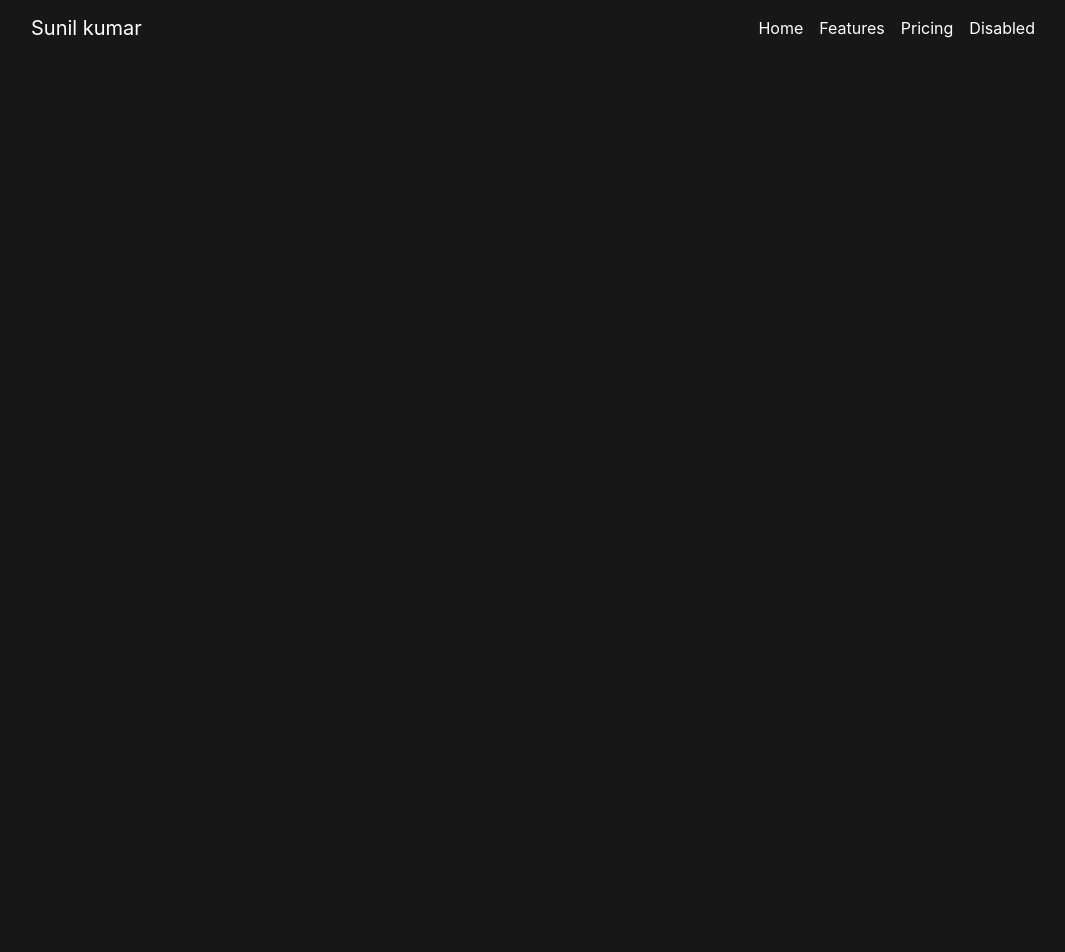
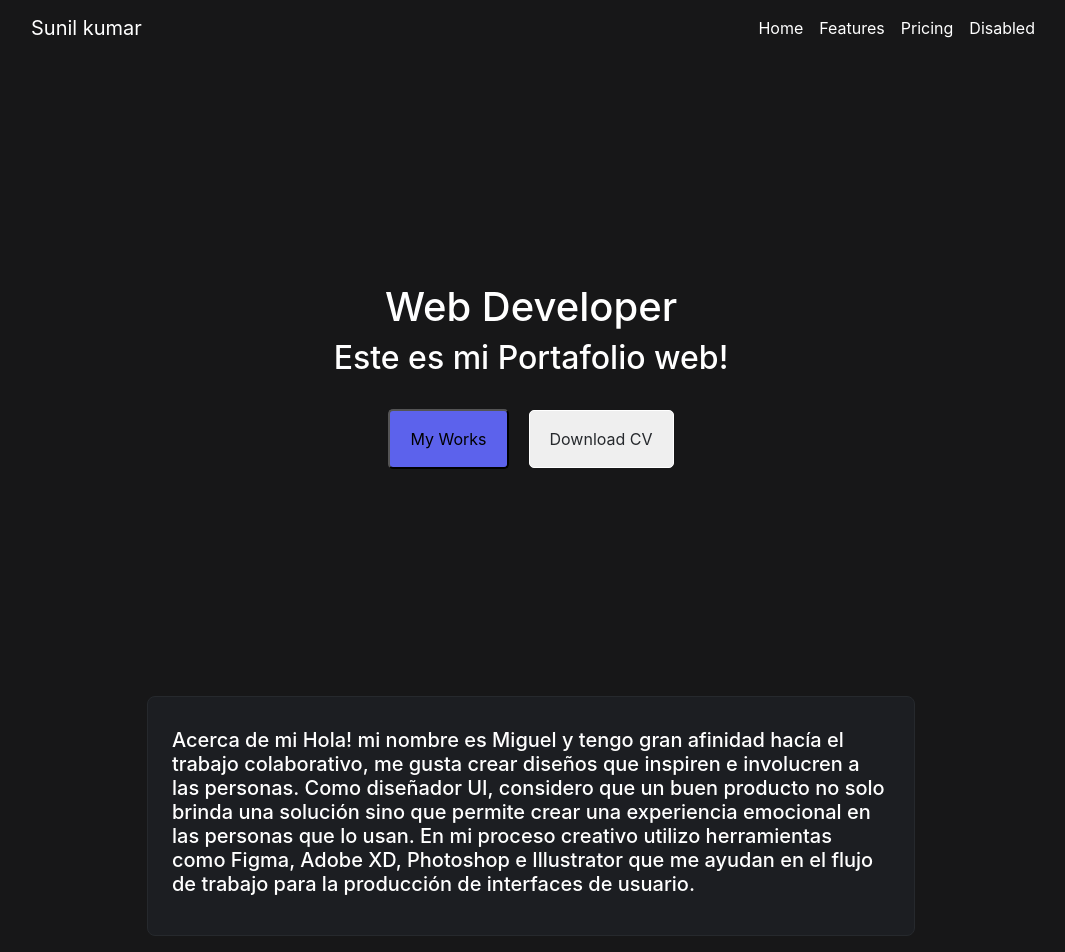
Before and after one commit to sunilskcj/personal_portfolio, a React (Create React App) app in the folder frontend/: page / in a window 1280 px wide. Shown: the top 952 px of the page, without its empty margins (109-1174 px from the left). Before the commit the page ends 800 px from the top, so only its background shows below. Built offline with nearby package versions, Linux system fonts and the light colour scheme.

Commit message:
home page

```diff
--- a/frontend/src/App.css
+++ b/frontend/src/App.css
@@ -3,3 +3,7 @@
   margin: auto;
 
 }
+
+a{
+  color: white!important;
+}
--- a/frontend/src/App.js
+++ b/frontend/src/App.js
@@ -1,11 +1,15 @@
 import logo from './logo.svg';
 import './App.css';
 import Navbar from './Components/Navbar/Navbar';
+import Home from './Components/Home/Home';
+import Footer from './Components/Footer/Footer';
 
 function App() {
   return (
     <div className="App">
       <Navbar />
+      <Home />
+      <Footer />
     </div>
   );
 }
--- /dev/null
+++ b/frontend/src/Components/Footer/Footer.css
@@ -0,0 +1,13 @@
+.footMain{
+
+
+    margin: auto;
+    width: 60vw;
+
+    padding: 40px 20px;
+
+    display: flex;
+    justify-content:space-evenly;
+
+
+    }
--- /dev/null
+++ b/frontend/src/Components/Footer/Footer.js
@@ -0,0 +1,16 @@
+import './Footer.css';
+function Footer(){
+return(
+    <div className="footMain">
+
+       <div><h3>Sunil</h3></div>
+
+       <div><h5>Social</h5> <p>Instagram</p><p>Gmail</p></div>
+       <div> <h5>Social</h5> <p>Instagram</p><p>Gmail</p></div>
+       <div> <h5>Social</h5> <p>Instagram</p><p>Gmail</p></div>
+
+    </div>
+);
+}
+
+export default Footer;
--- /dev/null
+++ b/frontend/src/Components/Home/Home.css
@@ -0,0 +1,74 @@
+.headHome{
+    justify-content: center;
+    display: flex;
+
+    align-items:center;
+    flex-direction: column;
+    padding-bottom: 50px;
+}
+
+.homeStyle{
+    display: flex;
+    height :80vh;
+    align-items:center;
+    flex-direction: column;
+    justify-content: center;
+    color: white;
+}
+
+
+
+.btn1{
+margin-right: 20px;
+padding: 16px 20px;
+gap: 10px;
+
+
+
+background: #5C62EC;
+border-radius: 5px;
+
+/* Inside auto layout */
+
+flex: none;
+order: 0;
+flex-grow: 0;
+}
+
+.btn2{
+    color: #26292D;
+padding: 16px 20px;
+gap: 8px;
+
+
+/* Blanco */
+
+border: 1px solid #FFFFFF;
+border-radius: 5px;
+
+/* Inside auto layout */
+
+flex: none;
+order: 1;
+flex-grow: 0;
+}
+.bodyHome{
+    box-sizing: border-box;
+
+/* Auto layout */
+color: white;
+display: flex;
+flex-direction: row;
+align-items: center;
+padding: 24px;
+gap: 32px;
+border: 1.5px solid #26292D;
+border-radius: 8px;
+justify-content: center;
+height: 30vh;
+width: 60vw;
+
+/* Rellenos */
+
+background: #1C1E22;
+}
--- /dev/null
+++ b/frontend/src/Components/Home/Home.js
@@ -0,0 +1,25 @@
+import './Home.css' ;
+function Home() {
+    return(
+
+        <div className='headHome'>
+        <div className='homeStyle'>
+            <h1>Web Developer</h1>
+            <h2>Este es mi Portafolio web!</h2><br/>
+            <div >
+            <button class='btn1' >My Works</button>
+            <button class='btn2'>Download CV</button>
+        </div>
+        </div>
+        <div className="bodyHome">
+        <h5>Acerca de mi
+        Hola! mi nombre es Miguel y tengo gran afinidad hacía el trabajo colaborativo, me gusta crear diseños que inspiren e involucren a las personas. Como diseñador UI, considero que un buen producto no solo brinda una solución sino que permite crear una experiencia emocional en las personas que lo usan.
+        En mi proceso creativo utilizo herramientas como Figma, Adobe XD, Photoshop e Illustrator que me ayudan en el flujo de trabajo para la producción de interfaces de usuario.
+        </h5>
+        </div>
+
+        </div>
+       );
+}
+
+export default Home;
```
